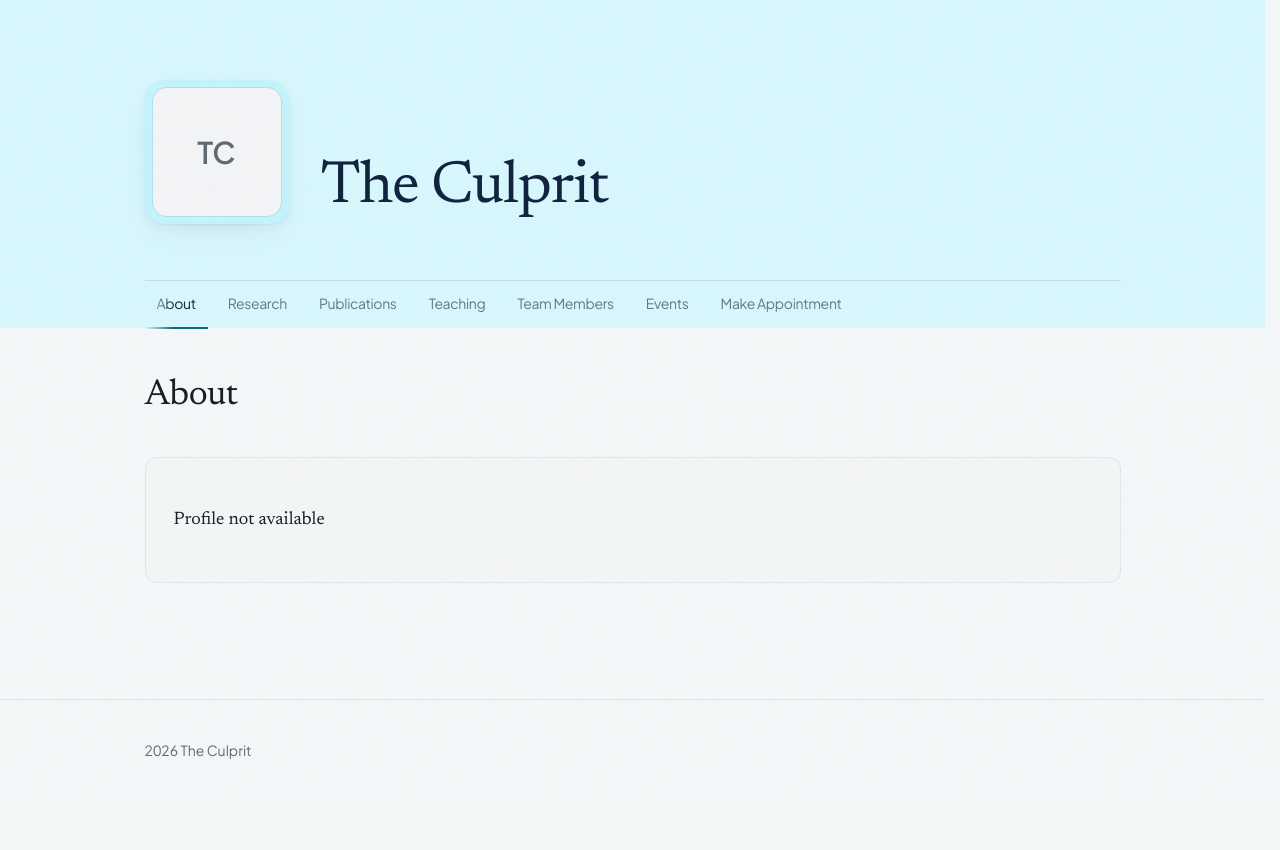
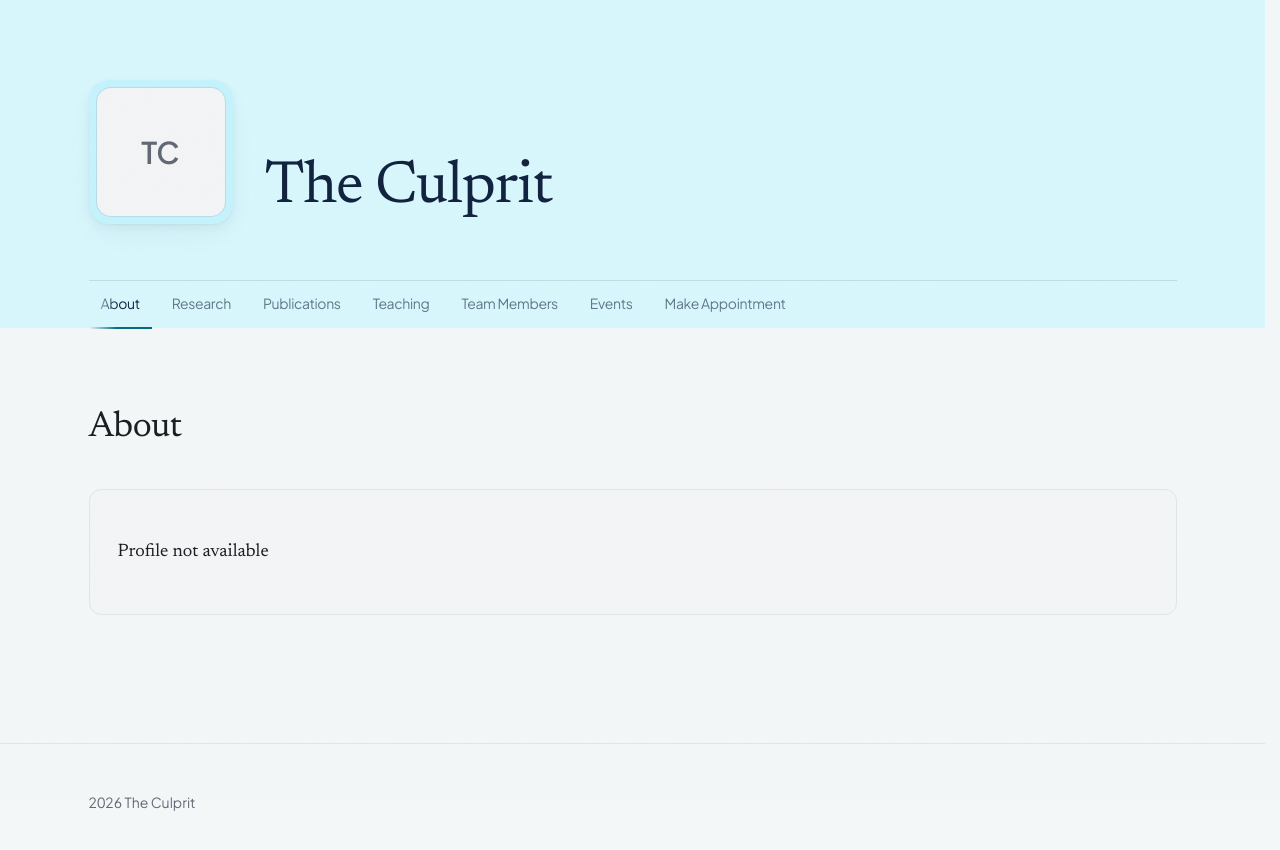
Before and after one commit to Wyco68/CulpritWeb, a Next.js app: page / in a window 1280 px wide. Shown: the top 850 px of the page. Before the commit the page ends 800 px from the top, so only its background shows below. Built offline with nearby package versions, Linux system fonts and the light colour scheme; no server answers; the database is empty.

Commit message:
feat: widen the shell and open up vertical rhythm

```diff
--- a/src/app/(admin)/admin/_components/admin-header.tsx
+++ b/src/app/(admin)/admin/_components/admin-header.tsx
@@ -9,7 +9,7 @@ import { AdminNav } from './admin-nav';
 export async function AdminHeader({ adminName }: { adminName: string }) {
   return (
     <header className="bg-masthead text-masthead-foreground">
-      <div className="mx-auto max-w-6xl px-6 pt-6">
+      <div className="mx-auto max-w-6xl px-6 pt-6 sm:px-8">
         <div className="flex items-center justify-between gap-4">
           <Link
             href="/admin"
--- a/src/app/(admin)/admin/layout.tsx
+++ b/src/app/(admin)/admin/layout.tsx
@@ -19,7 +19,9 @@ export default async function AdminLayout({ children }: { children: React.ReactN
   return (
     <div className="flex min-h-screen flex-col">
       <AdminHeader adminName={session.data.name} />
-      <main className="mx-auto w-full max-w-6xl flex-1 px-6 py-10">{children}</main>
+      <main className="mx-auto w-full max-w-6xl flex-1 px-6 py-12 sm:px-8 sm:py-16">
+        {children}
+      </main>
     </div>
   );
 }
--- a/src/app/(public)/_components/site-footer.tsx
+++ b/src/app/(public)/_components/site-footer.tsx
@@ -12,7 +12,7 @@ export function SiteFooter({ fullName }: { fullName: string }) {
     // No top margin: `main` already ends on its own py-24, and stacking the two left ~190px of
     // dead space above the rule that read as a rendering fault rather than as breathing room.
     <footer className="border-t border-border">
-      <div className="mx-auto max-w-5xl px-6 py-10">
+      <div className="mx-auto max-w-6xl px-6 py-12 sm:px-8">
         <p className="text-sm text-muted-foreground">
           <span className="tabular">{year}</span> {fullName}
         </p>
--- a/src/app/(public)/_components/site-header.tsx
+++ b/src/app/(public)/_components/site-header.tsx
@@ -24,7 +24,7 @@ export async function SiteHeader({ profile }: { profile: Profile | null }) {
 
   return (
     <header className="relative bg-masthead text-masthead-foreground">
-      <div className="mx-auto max-w-5xl px-6 pt-14 sm:pt-20">
+      <div className="mx-auto max-w-6xl px-6 pt-14 sm:px-8 sm:pt-20">
         <div className="flex flex-col gap-6 sm:flex-row sm:items-end sm:gap-8">
           <Link
             href="/"
--- a/src/app/(public)/layout.tsx
+++ b/src/app/(public)/layout.tsx
@@ -31,7 +31,10 @@ export default async function PublicLayout({ children }: { children: React.React
       {/* `id` is the target of the skip-link in the root layout (WCAG 2.4.1). The measure is
           capped at 68ch on the prose column rather than the full 5xl shell — long-form CV copy
           set edge-to-edge across 900px is unreadable no matter how good the type is. */}
-      <main id="main" className="mx-auto w-full max-w-5xl flex-1 px-6 pb-20 pt-10 sm:pb-28 sm:pt-12">
+      <main
+        id="main"
+        className="mx-auto w-full max-w-6xl flex-1 px-6 pb-24 pt-12 sm:px-8 sm:pb-32 sm:pt-20"
+      >
         {children}
       </main>
       <SiteFooter fullName={profile?.fullName || 'The Culprit'} />
--- a/src/app/not-found.tsx
+++ b/src/app/not-found.tsx
@@ -23,7 +23,10 @@ export default async function NotFound() {
   return (
     <div className="flex min-h-[100dvh] flex-col">
       <SiteHeader profile={profile} />
-      <main id="main" className="mx-auto w-full max-w-5xl flex-1 px-6 pb-20 pt-10 sm:pb-28 sm:pt-12">
+      <main
+        id="main"
+        className="mx-auto w-full max-w-6xl flex-1 px-6 pb-24 pt-12 sm:px-8 sm:pb-32 sm:pt-20"
+      >
         {/* No icon and no boxed panel here. A compass glyph above a 404 is decoration standing in
             for an explanation; the sentence and the way out are the useful parts. */}
         <PageHeading
```
